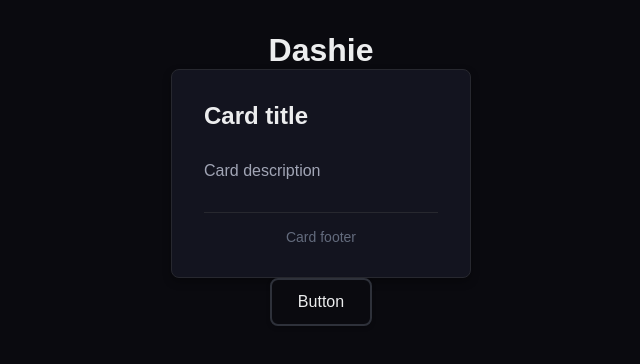
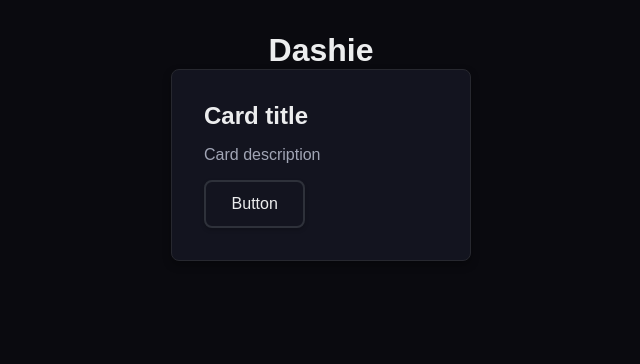
Before and after one commit to froma-dev/dashie, a React (Vite) app: page / in a window 1280 px wide. Shown: the top 364 px of the page, without its empty margins (319-959 px from the left). Built offline with nearby package versions, Linux system fonts and the light colour scheme.

Commit message:
change styles and removed card items

```diff
--- a/src/App.tsx
+++ b/src/App.tsx
@@ -1,17 +1,11 @@
 import "./App.css";
 import Card from "./components/Card/Card";
-import Button from "./components/Button/Button";
 
 function App() {
   return (
     <>
       <h1>Dashie</h1>
-      <Card
-        title="Card title"
-        description="Card description"
-        footer="Card footer"
-      />
-      <Button>Button</Button>
+      <Card title="Card title" description="Card description" />
     </>
   );
 }
--- a/src/components/Card/Card.css
+++ b/src/components/Card/Card.css
@@ -5,7 +5,6 @@
     display: flex;
     flex-direction: column;
     align-items: flex-start;
-    gap: 1rem;
     max-width: 300px;
     width: 100%;
     box-shadow: var(--elevation-medium);
--- a/src/components/Card/Card.tsx
+++ b/src/components/Card/Card.tsx
@@ -1,17 +1,17 @@
+import Button from "../Button/Button";
 import "./Card.css";
 
 interface CardProps {
   title: string;
   description: string;
-  footer: string;
-};
+}
 
-const Card = ({ title, description, footer }: CardProps) => {
+const Card = ({ title, description }: CardProps) => {
   return (
     <article className="card">
       <h2 className="card__title">{title}</h2>
       <p className="card__description">{description}</p>
-      <footer className="card__footer">{footer}</footer>
+      <Button>Button</Button>
     </article>
   );
 };
--- a/src/index.css
+++ b/src/index.css
@@ -60,6 +60,7 @@ body {
   place-items: center;
   min-width: 320px;
   min-height: 100vh;
+  background-color: var(--surface-base);
 }
 
 @media (prefers-color-scheme: light) {
```
